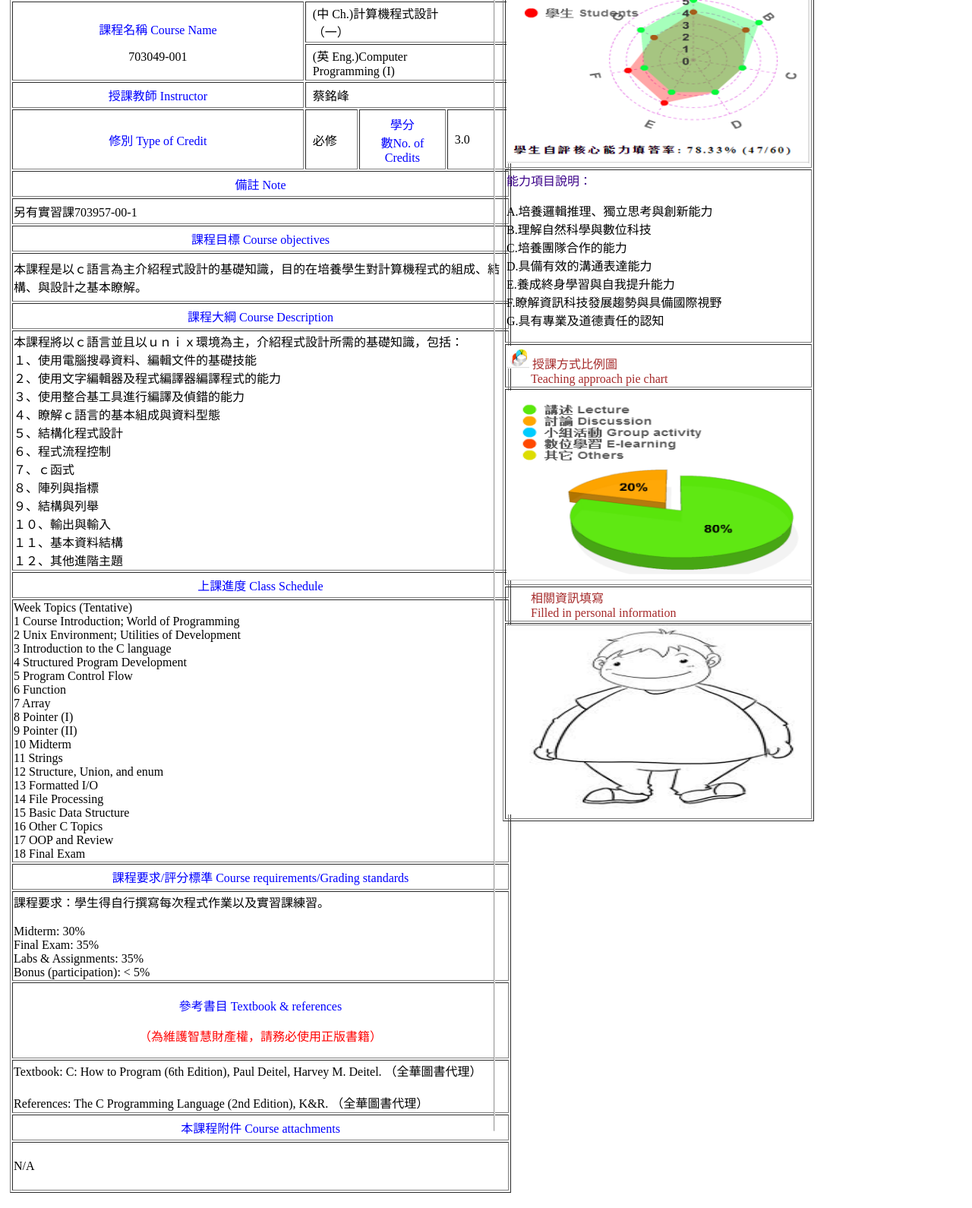
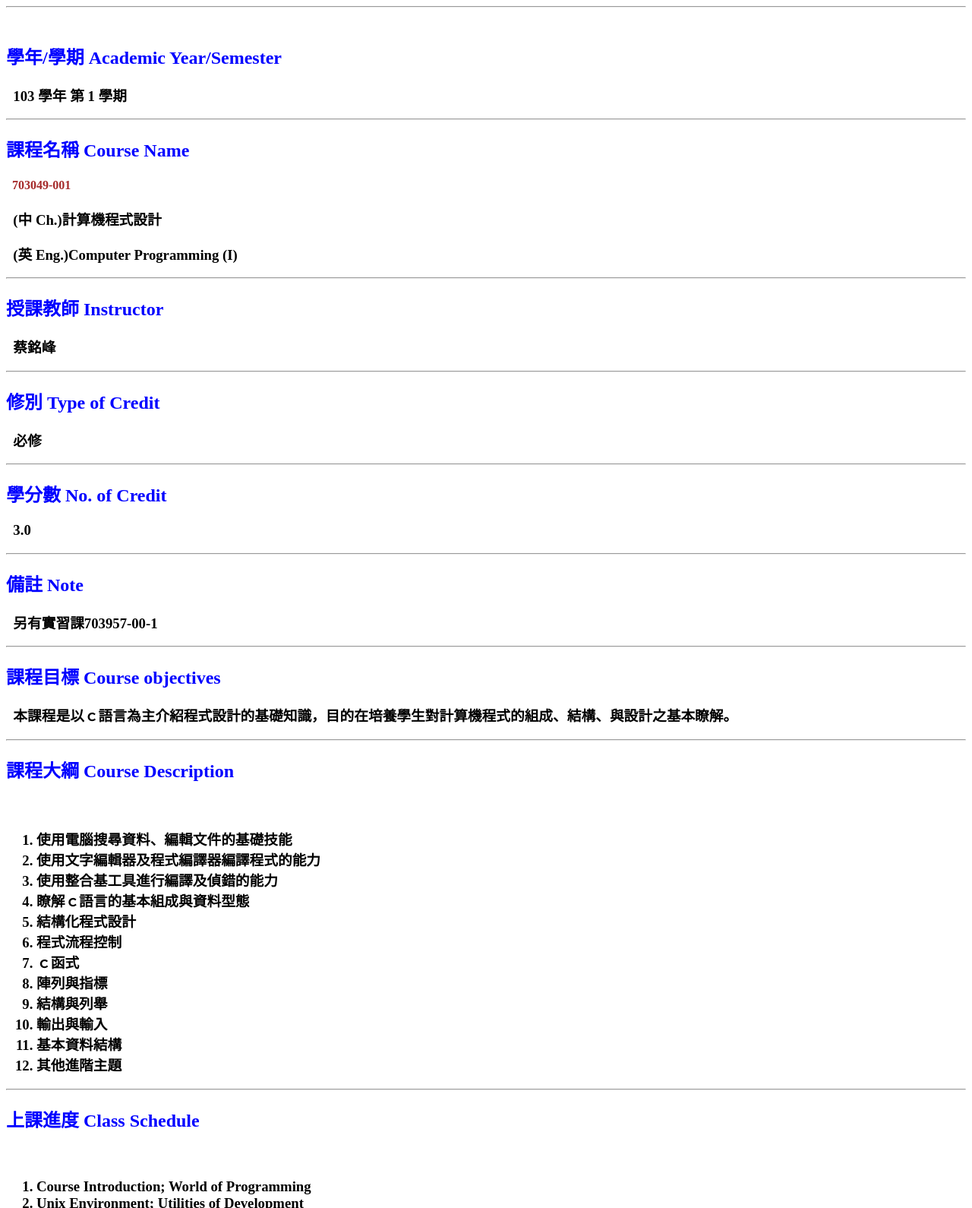
Before and after one commit to JoshuaChang21/WP--win, a plain HTML site: page course page.html in a window 1280 px wide. Shown: the part 107-1697 px from the top of the page at 76% size. Drawn offline with Linux system fonts and the light colour scheme.

Commit message:
0313 version 2

```diff
--- a/course page.html
+++ b/course page.html
@@ -4,259 +4,120 @@
 
   <meta charset="utf-8">
   <title>JS Bin</title>
-  <link rel=stylesheet type="text/css" href="my_css.css">
 </head>
 <body>
   <style>
   </style>
+      &nbsp;&nbsp; <strong><h1>課程</strong></h1>
+      <hr>
+      <br>
+             <h2 style="color:blue"> 學年/學期 Academic Year/Semester</h2>
+             <h3>&nbsp;&nbsp;103 學年 第 1 學期</h3><hr>
 
+             <h2 style="color:blue"> 課程名稱 Course Name</h2>
+             <h4 style= "color:brown">&nbsp;&nbsp;703049-001</h4>
+             <h3>&nbsp;&nbsp;(中 Ch.)計算機程式設計</h3>
+             <h3>&nbsp;&nbsp;(英 Eng.)Computer Programming (I)</h3><hr>
 
-  <div id="body">
-    <div id="left">&nbsp;&nbsp;
-    <strong>課程</strong>
+             <h2 style="color:blue">授課教師 Instructor</h2>
+             <h3>&nbsp;&nbsp;蔡銘峰</h3><hr>
 
-      <br>
-      <br>
-      <div id="left2">
-        <table border="1" width= "660px" broder-left="5px" broder-right="5px">
-          <tbody>
+             <h2 style="color:blue">修別 Type of Credit</h2>
+             <h3>&nbsp;&nbsp;必修</h3><hr>
 
-         <tr>
-            <td align= "center"  style="color: blue;" height="50px">
-             學年/學期 Academic
-            <br>Year/Semester
-            </td>
-            <td colspan="5">&nbsp;&nbsp;103 學年 第 1 學期
-            </td>
-         </tr>
+             <h2 style="color:blue">學分數 No. of Credit</h2>
+             <h3>&nbsp;&nbsp;3.0</h3><hr>
 
-         <tr>
-            <td align="center" rowspan="2" height="100px" style="color: blue;">
-            <br>
-            課程名稱 Course Name<br>
-            <p style="color:black;">703049-001
-            </td>
-            <td colspan="5">&nbsp;&nbsp;(中 Ch.)計算機程式設計
-            <br>&nbsp;&nbsp;（一）
-            </td>
+             <h2 style="color:blue">備註 Note</h2>
+             <h3>&nbsp;&nbsp;另有實習課703957-00-1</h3><hr>
 
-         </tr>
-         <tr>
-              <td colspan="5"> &nbsp;&nbsp;(英 Eng.)Computer
-              <br>&nbsp;&nbsp;Programming (I)</td>
-         </tr>
+             <h2 style="color:blue">課程目標 Course objectives</h2>
+             <h3>&nbsp;&nbsp;本課程是以ｃ語言為主介紹程式設計的基礎知識，目的在培養學生對計算機程式的組成、結構、與設計之基本瞭解。</h3><hr>
 
-         <tr><td align= "center"  style="color: blue;" height="30px">
-           授課教師 Instructor
-          </td>
-            <td colspan="5">&nbsp;&nbsp;蔡銘峰
-          </td>
-         </tr>
+             <h2 style="color:blue">課程大綱 Course Description</h2>
+             <h3>&nbsp;&nbsp;
+               <ol>
+                 <li>使用電腦搜尋資料、編輯文件的基礎技能 </li>
+                 <li>使用文字編輯器及程式編譯器編譯程式的能力</li>
+                 <li>使用整合基工具進行編譯及偵錯的能力</li>
+                 <li>瞭解ｃ語言的基本組成與資料型態</li>
+                 <li>結構化程式設計</li>
+                 <li>程式流程控制</li>
+                 <li>ｃ函式</li>
+                 <li>陣列與指標</li>
+                 <li>結構與列舉</li>
+                 <li>輸出與輸入</li>
+                 <li>基本資料結構</li>
+                 <li>其他進階主題</li>
+             </h3><hr>
 
-         <tr>
-            <td align="center"  height="75px" style="color: blue;">
-            修別 Type of Credit
-            </td>
-            <td width="65px">&nbsp;&nbsp;必修
-            </td>
-           <td align= "center"width="110px" style="color: blue;">學分<br>數No. of<br> Credits</td>
-           <td colspan="1">&nbsp;&nbsp;3.0</td>
-         </tr>
-         <tr>
-           <td  colspan="6"align="center" height="30px" style="color:blue;">
-            備註 Note
-           </td>
-         </tr>
-         <tr>
-           <td colspan="6" height="30px">
-             另有實習課703957-00-1
-           </td>
-         </tr>
+             <h2 style="color:blue">上課進度 Class Schedule</h2>
+             <h3>&nbsp;&nbsp;
+               <ol>
+                 <li>Course Introduction; World of Programming</li>
+                 <li>Unix Environment; Utilities of Development</li>
+                 <li>Introduction to the C language</li>
+                 <li>Structured Program Development</li>
+                 <li>Program Control Flow</li>
+                 <li>Function</li>
+                 <li>Array</li>
+                 <li>Pointer (I)</li>
+                 <li>Pointer (II) </li>
+                 <li>Midterm</li>
+                 <li>Strings</li>
+                 <li>Structure, Union, and enum</li>
+                 <li>Formatted I/O</li>
+                 <li>File Processing</li>
+                 <li>Basic Data Structure</li>
+                 <li>Other C Topics</li>
+                 <li>OOP and Review</li>
+                 <li>Final Exam</li>
+               </ol>
+             </h3><hr>
 
-         <tr>
-           <td  colspan="6"align="center" height="30px" style="color:blue;">
-            課程目標 Course objectives
-           </td>
-         </tr>
-         <tr>
-           <td colspan="6" height="60px" font-size="15px">
-             本課程是以ｃ語言為主介紹程式設計的基礎知識，目的在培養學生對計算機程式的組成、結構、與設計之基本瞭解。
-           </td>
-         </tr>
+             <h2 style="color:blue">課程要求/評分標準 Course requirements/Grading standards</h2>
+             <h3>&nbsp;&nbsp;
+               <ul>
+                 <li>Midterm: 30%</li>
+                 <li>Final Exam: 35%</li>
+                 <li>Labs & Assignments: 35%</li>
+                 <li>Bonus (participation):< 5%</li>
+               </ul>
+             </h3><hr>
 
-         <tr>
-           <td  colspan="6"align="center" height="30px" style="color:blue;">
-            課程大綱 Course Description
-           </td>
-         </tr>
-         <tr>
-           <td colspan="6" height="60px" font-size="15px">
-             本課程將以ｃ語言並且以ｕｎｉｘ環境為主，介紹程式設計所需的基礎知識，包括：
-               <br>１、使用電腦搜尋資料、編輯文件的基礎技能
-               <br>２、使用文字編輯器及程式編譯器編譯程式的能力
-              <br>３、使用整合基工具進行編譯及偵錯的能力
-              <br>４、瞭解ｃ語言的基本組成與資料型態
-              <br>５、結構化程式設計
-              <br>６、程式流程控制
-              <br>７、ｃ函式
-              <br>８、陣列與指標
-              <br>９、結構與列舉
-              <br>１０、輸出與輸入
-              <br>１１、基本資料結構
-              <br>１２、其他進階主題
-           </td>
-         </tr>
+             <h2 style="color:blue">參考書目 Textbook & references</h2>
+               <h3 style="color:red"><strong>（為維護智慧財產權，請務必使用正版書籍）</strong></h3>
+             <h3>&nbsp;&nbsp;Textbook: C: How to Program (6th Edition), Paul Deitel, Harvey M. Deitel. （全華圖書代理）</h3>
+             <h3>&nbsp;&nbsp;References: The C Programming Language (2nd Edition), K&R. （全華圖書代理）</h3><hr>
 
-         <tr>
-           <td  colspan="6"align="center" height="30px" style="color:blue;">
-            上課進度 Class Schedule
-           </td>
-         </tr>
-         <tr>
-           <td colspan="6" height="60px" font-size="15px">
-            Week Topics (Tentative)
-            <br>1 Course Introduction; World of Programming
-            <br>2 Unix Environment; Utilities of Development
-            <br>3 Introduction to the C language
-            <br>4 Structured Program Development
-            <br>5 Program Control Flow
-            <br>6 Function
-            <br>7 Array
-            <br>8 Pointer (I)
-            <br>9 Pointer (II)
-            <br>10 Midterm
-            <br>11 Strings
-            <br>12 Structure, Union, and enum
-            <br>13 Formatted I/O
-            <br>14 File Processing
-            <br>15 Basic Data Structure
-            <br>16 Other C Topics
-            <br>17 OOP and Review
-            <br>18 Final Exam
-           </td>
-         </tr>
+             <h2 style="color:blue"> 本課程附件 Course attachments</h2>
+             <h3>&nbsp;&nbsp;N/A</h3><hr><br>
 
-         <tr>
-           <td  colspan="6"align="center" height="30px" style="color:blue;">
-            課程要求/評分標準 Course requirements/Grading standards
-           </td>
-         </tr>
-         <tr>
-           <td colspan="6" height="60px" font-size="15px">
-             課程要求：學生得自行撰寫每次程式作業以及實習課練習。 <br><br>
+          <h3 style="color:brown">核心能力分析圖 <br>Core Competence analysis chart</h3>
+          <img src = "自評.png" width="400px" height="250px"><br><hr>
 
-            Midterm: 30% <br>
-            Final Exam: 35% <br>
-            Labs & Assignments: 35% <br>
-            Bonus (participation): < 5%
-           </td>
-         </tr>
+             <h2 style="color:black"> 能力項目說明：</h2>
+             <h3>&nbsp;&nbsp;
+               <ol style="list-style-type:upper-alpha">
+                 <li>培養邏輯推理、獨立思考與創新能力</li>
+                 <li>理解自然科學與數位科技</li>
+                 <li>培養團隊合作的能力</li>
+                 <li>具備有效的溝通表達能力</li>
+                 <li>養成終身學習與自我提升能力</li>
+                 <li>瞭解資訊科技發展趨勢與具備國際視野</li>
+                 <li>具有專業及道德責任的認知</li>
+               </ol>
+             </h3><hr>
+             <br>
+             <h3 style="color:brown">授課方式比例圖<br>Teaching approach pie chart</h3>
 
-         <tr>
-           <td  colspan="6" align="center" height="30px" style="color:blue;">
-         <p> 參考書目 Textbook & references
-         <p style="color:red;">（為維護智慧財產權，請務必使用正版書籍）
-           </td>
-         </tr>
-         <tr>
-           <td colspan="6" height="60px" font-size="15px">
-             Textbook: C: How to Program (6th Edition), Paul Deitel, Harvey M. Deitel. （全華圖書代理） <br><br>
+           <img src = "圓餅圖2.png" width="400px" height="250px"><hr><br>
 
-References: The C Programming Language (2nd Edition), K&R. （全華圖書代理）
-           </td>
-         </tr>
+            <h3 style="color:red">相關資訊填寫<br>(按我)</h3>
 
-         <tr>
-           <td  colspan="6"align="center" height="30px" style="color:blue;">
-          本課程附件 Course attachments
-           </td>
-         </tr>
-         <tr>
-           <td colspan="6" height="60px" font-size="15px">
-          N/A
-           </td>
-         </tr>
-       </tbody>
-     </table>
-      </div>
-
-    </div>
-
-
-    <div id="middle">
-    <hr size="1580px" >
-    </div>
-
-
-    <div id="right">
-      <table border="1" width= "400px" broder-left="5px" broder-right="5px">
-       <tbody>
-         <tr>
-           <td  colspan="6"  height="30px" style="color:brown;">
-             <img src = "核心能力.png" width="30px" height="30px">
-             核心能力分析圖<br>
-              &nbsp;&nbsp;&nbsp;&nbsp;&nbsp;&nbsp;&nbsp;
-             Core Competence analysis chart
-           </td>
-         </tr>
-
-         <tr>
-           <td>
-           <img src = "自評.png" width="400px" height="250px">
-           </td>
-         </tr>
-
-         <tr>
-           <td style= "color:#3A0088">
-            能力項目說明：<br>
-           <p style ="color:black">
-            A.培養邏輯推理、獨立思考與創新能力<br>B.理解自然科學與數位科技<br>
-            C.培養團隊合作的能力	<br>D.具備有效的溝通表達能力<br>
-            E.養成終身學習與自我提升能力<br>	F.瞭解資訊科技發展趨勢與具備國際視野<br>
-            G.具有專業及道德責任的認知
-         </tr>
-
-         <tr>
-           <td  colspan="6"  height="30px" style="color:brown;">
-             <img src = "圓餅圖.png" width="30px" height="30px">
-             授課方式比例圖<br>
-              &nbsp;&nbsp;&nbsp;&nbsp;&nbsp;&nbsp;&nbsp;
-             Teaching approach pie chart
-           </td>
-         </tr>
-
-         <tr>
-           <td>
-           <img src = "圓餅圖2.png" width="400px" height="250px">
-           </td>
-         </tr>
-
-         <tr>
-           <td  colspan="6"  height="30px" style="color:brown;">
-              &nbsp;&nbsp;&nbsp;&nbsp;&nbsp;&nbsp;&nbsp;
-             相關資訊填寫<br>
-              &nbsp;&nbsp;&nbsp;&nbsp;&nbsp;&nbsp;&nbsp;
-             Filled in personal information
-           </td>
-         </tr>
-
-         <tr>
-           <td>
-           <a href="form page.html">
-           <img src = "people.png" width="400px" height="250px" >
+             <a href="form page.html">
+             <img src = "people.png" width="400px" height="250px" >
              </a>
-           </td>
-         </tr>
-
-       </tbody>
-     </table>
-
-
-    </div>
-
-
-  </div>
-
 
 </body>
 </html>
```
Also changed, not shown: course page.txt (added), form page.txt (added).
